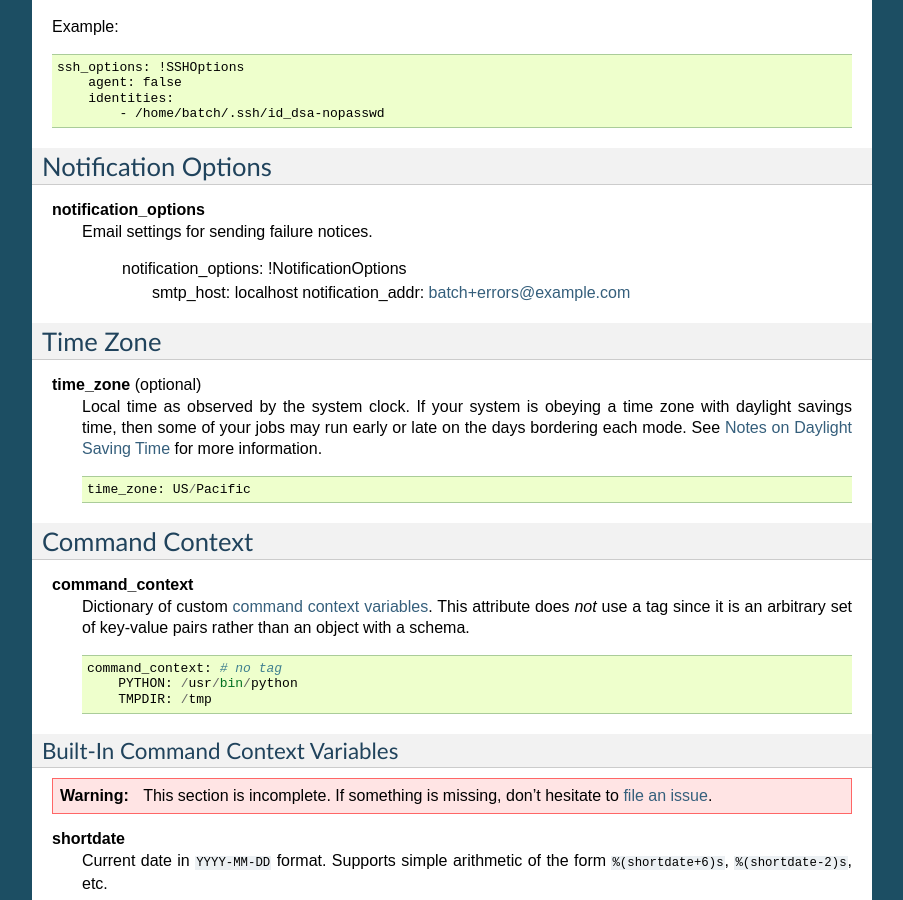
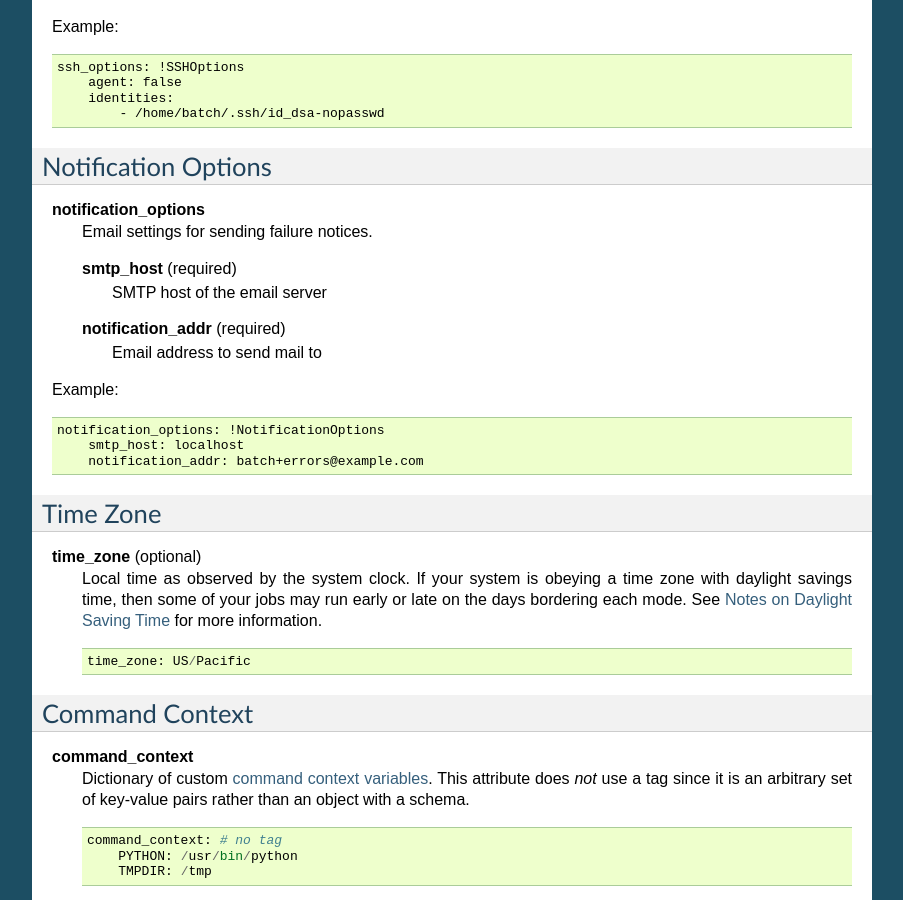
Before and after one commit to Yelp/Tron, a Sphinx documentation site: the page built from docs/config.rst, in a window 1280 px wide and 900 px high, scrolled down 1852 px. Shown: the whole window, without its empty margins (198-1101 px from the left). Built offline with Sphinx 7.4.7, drawn with Linux system fonts in a browser that asks for light colours.

Commit message:
Notification options example fix

```diff
--- a/docs/config.rst
+++ b/docs/config.rst
@@ -124,9 +124,17 @@ Notification Options
 **notification_options**
     Email settings for sending failure notices.
 
-        notification_options: !NotificationOptions
-            smtp_host: localhost
-            notification_addr: batch+errors@example.com
+    **smtp_host** (required)
+        SMTP host of the email server
+
+    **notification_addr** (required)
+        Email address to send mail to
+
+Example::
+
+    notification_options: !NotificationOptions
+        smtp_host: localhost
+        notification_addr: batch+errors@example.com
 
 .. _time_zone:
 
```
